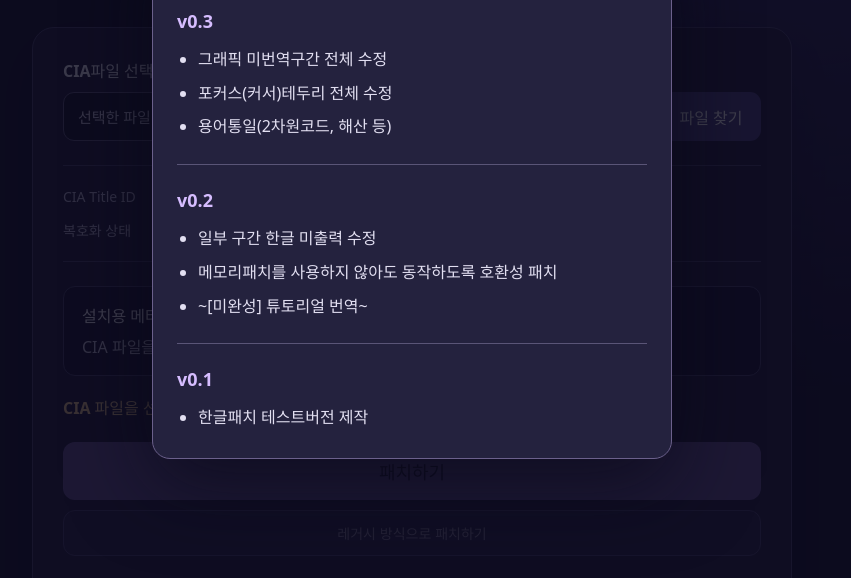
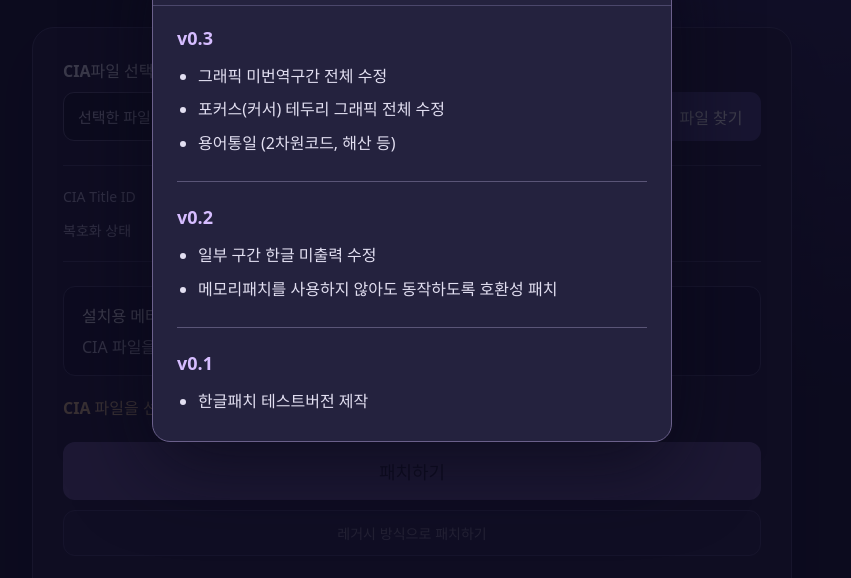
Before and after one commit to priparaSwitch/pripara-cia-patcher, a website built with Vite: page index.html in a window 1280 px wide. Both pictures are taken after a click on the button "한글패치 수정로그". Shown: the part 214-792 px from the top of the page, without its empty margins (228-1079 px from the left). Built offline with nearby package versions, Linux system fonts and the light colour scheme.

Commit message:
Update index.html

```diff
--- a/index.html
+++ b/index.html
@@ -61,8 +61,8 @@
           <h3 id="changelog-v02">v0.3</h3>
           <ul>
             <li>그래픽 미번역구간 전체 수정</li>
-			<li>포커스(커서)테두리 전체 수정</li>
-            <li>용어통일(2차원코드, 해산 등)</li>
+			<li>포커스(커서) 테두리 그래픽 전체 수정</li>
+            <li>용어통일 (2차원코드, 해산 등)</li>
           </ul>
         </section>
         <hr class="changelog-divider" />
@@ -70,7 +70,6 @@
           <ul>
             <li>일부 구간 한글 미출력 수정</li>
             <li>메모리패치를 사용하지 않아도 동작하도록 호환성 패치</li>
-            <li>~[미완성] 튜토리얼 번역~</li>
           </ul>
         </section>
         <hr class="changelog-divider" />
```
